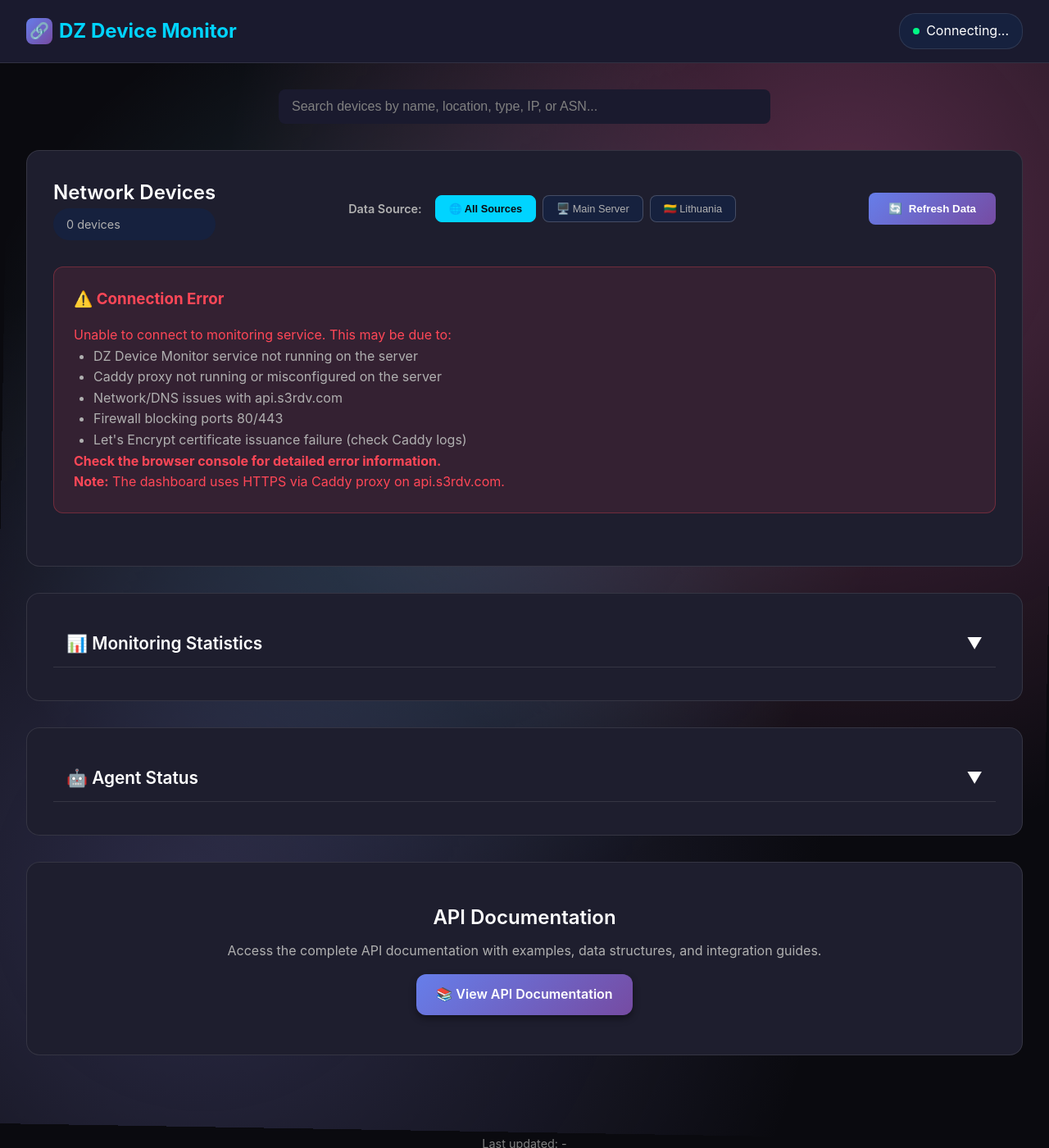
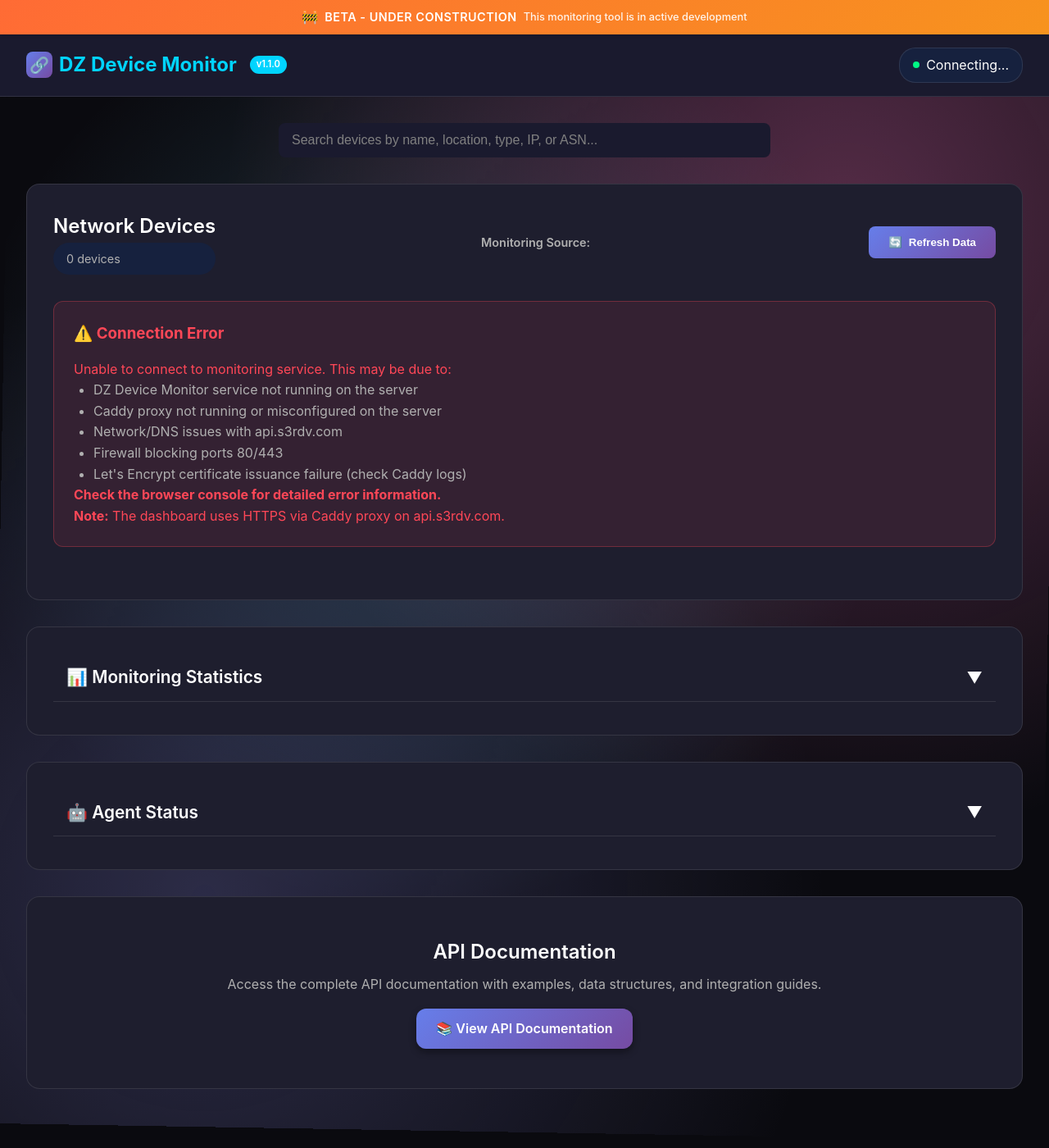
Before and after one commit to T3chie-404/s3rdv_website, a Jekyll site: the page dzd_monitor.html, which Jekyll copies as it is, in a window 1280 px wide and 1400 px high. Shown: the whole window at 82% size. Built offline with Jekyll 4.4.1, drawn with Linux system fonts in a browser that asks for light colours.

Commit message:
feat: update dashboard to v1.1.0 with beta notice
- Update dashboard version to v1.1.0
- Add version badge to header
- Implement beta notice banner with construction icon
- Add CSS styling for version badge and beta notice
- Update source filtering UI for multi-location monitoring
- Enhance dashboard with agent numbering support

```diff
--- a/dzd_monitor.html
+++ b/dzd_monitor.html
@@ -120,6 +120,52 @@
             font-size: 1.2rem;
         }
 
+        .version-badge {
+            background: var(--accent-primary);
+            color: white;
+            padding: 2px 8px;
+            border-radius: 12px;
+            font-size: 0.7rem;
+            font-weight: 600;
+            margin-left: 8px;
+        }
+
+        .beta-notice {
+            background: linear-gradient(135deg, #ff6b35, #f7931e);
+            color: white;
+            padding: 8px 0;
+            text-align: center;
+            position: relative;
+            z-index: 1000;
+            box-shadow: 0 2px 4px rgba(0, 0, 0, 0.1);
+        }
+
+        .beta-content {
+            display: flex;
+            align-items: center;
+            justify-content: center;
+            gap: 8px;
+            max-width: 600px;
+            margin: 0 auto;
+            font-size: 0.9rem;
+            font-weight: 500;
+        }
+
+        .beta-icon {
+            font-size: 1rem;
+        }
+
+        .beta-text {
+            font-weight: 600;
+            text-transform: uppercase;
+            letter-spacing: 0.5px;
+        }
+
+        .beta-details {
+            opacity: 0.9;
+            font-size: 0.8rem;
+        }
+
         .status-indicator {
             display: flex;
             align-items: center;
@@ -1180,6 +1226,50 @@
             font-weight: 600;
         }
 
+        /* Source toggle buttons */
+        .source-btn {
+            background: var(--bg-tertiary);
+            border: 1px solid rgba(255, 255, 255, 0.2);
+            color: var(--text-secondary);
+            padding: 0.75rem 1rem;
+            border-radius: 8px;
+            font-size: 0.8rem;
+            font-weight: 500;
+            cursor: pointer;
+            transition: all 0.3s ease;
+            white-space: nowrap;
+            display: flex;
+            flex-direction: column;
+            align-items: center;
+            min-width: 120px;
+            margin-left: 8px;
+        }
+
+        .source-btn:hover {
+            background: var(--bg-secondary);
+            border-color: var(--accent-primary);
+            color: var(--text-primary);
+            transform: translateY(-1px);
+        }
+
+        .source-btn.active {
+            background: var(--accent-primary);
+            border-color: var(--accent-primary);
+            color: var(--bg-primary);
+            font-weight: 600;
+            box-shadow: 0 4px 12px rgba(102, 126, 234, 0.3);
+        }
+
+        .source-name {
+            font-weight: 600;
+            margin-bottom: 2px;
+        }
+
+        .source-location {
+            font-size: 0.7rem;
+            opacity: 0.8;
+        }
+
         /* Chart Legend Styles */
         .chart-legend {
             display: flex;
@@ -1283,11 +1373,21 @@
 <body>
     <div class="bg-animation"></div>
 
+    <!-- Beta Notice -->
+    <div class="beta-notice">
+        <div class="beta-content">
+            <span class="beta-icon">🚧</span>
+            <span class="beta-text">BETA - Under Construction</span>
+            <span class="beta-details">This monitoring tool is in active development</span>
+        </div>
+    </div>
+
     <header class="header">
         <div class="header-content">
             <div class="logo">
                 <div class="logo-icon">🔗</div>
                 <span>DZ Device Monitor</span>
+                <span class="version-badge">v1.1.0</span>
             </div>
             <div class="status-indicator">
                 <div class="status-dot"></div>
@@ -1315,17 +1415,9 @@
                     <div class="devices-count" id="deviceCount">0 devices</div>
                 </div>
                 <div class="data-source-toggle">
-                    <label class="toggle-label">Data Source:</label>
-                    <div class="toggle-buttons">
-                        <button class="toggle-btn active" onclick="setDataSource('all')" id="toggleAll">
-                            🌐 All Sources
-                        </button>
-                        <button class="toggle-btn" onclick="setDataSource('main')" id="toggleMain">
-                            🖥️ Main Server
-                        </button>
-                        <button class="toggle-btn" onclick="setDataSource('lithuania')" id="toggleLithuania">
-                            🇱🇹 Lithuania
-                        </button>
+                    <label class="toggle-label">Monitoring Source:</label>
+                    <div id="source-toggle" class="toggle-buttons">
+                        <!-- Source buttons will be populated dynamically -->
                     </div>
                 </div>
                 <button class="refresh-btn" onclick="fetchData()">
@@ -1592,9 +1684,76 @@
     </footer>
 
     <script>
+        // Configuration
         const API_BASE = window.location.hostname === 'localhost' || window.location.hostname === '127.0.0.1'
             ? 'http://localhost:3000'
             : 'https://api.s3rdv.com';
+
+        const REFRESH_INTERVAL = 30000; // 30 seconds
+        const DASHBOARD_VERSION = '1.1.0'; // Dashboard version
+        let currentSource = 'main'; // Default to main source
+        let availableSources = []; // Will be populated from API
+        let refreshTimer = null;
+        let chartData = {}; // Store chart data per device per source
+
+        // Initialize the dashboard
+        async function initDashboard() {
+            await loadSources();
+            await loadDevices();
+            setupRefreshTimer();
+            setupSourceToggle();
+        }
+
+        // Load available monitoring sources
+        async function loadSources() {
+            try {
+                const response = await fetch(`${API_BASE}/api/sources`);
+                const data = await response.json();
+
+                if (data.success) {
+                    availableSources = data.data;
+                    updateSourceToggle();
+                }
+            } catch (error) {
+                console.error('Failed to load sources:', error);
+            }
+        }
+
+        // Update source toggle UI
+        function updateSourceToggle() {
+            const sourceToggle = document.getElementById('source-toggle');
+            if (!sourceToggle) return;
+
+            sourceToggle.innerHTML = '';
+
+            availableSources.forEach(source => {
+                const button = document.createElement('button');
+                button.className = `source-btn ${source.id === currentSource ? 'active' : ''}`;
+                button.onclick = () => switchSource(source.id);
+
+                const city = source.city || source.location || 'Unknown';
+                const asn = source.asn_name ? `(${source.asn_name})` : '';
+
+                button.innerHTML = `
+                    <span class="source-name">${source.name}</span>
+                    <span class="source-location">${city} ${asn}</span>
+                `;
+
+                sourceToggle.appendChild(button);
+            });
+        }
+
+        // Switch between monitoring sources
+        async function switchSource(sourceId) {
+            currentSource = sourceId;
+            updateSourceToggle();
+            await loadDevices();
+        }
+
+        // Setup source toggle event listeners
+        function setupSourceToggle() {
+            // Already handled in updateSourceToggle()
+        }
 
         let devices = [];
         let stats = {};
```
Also changed, not shown: other parts of dzd_monitor.html (+13 -5 lines).
